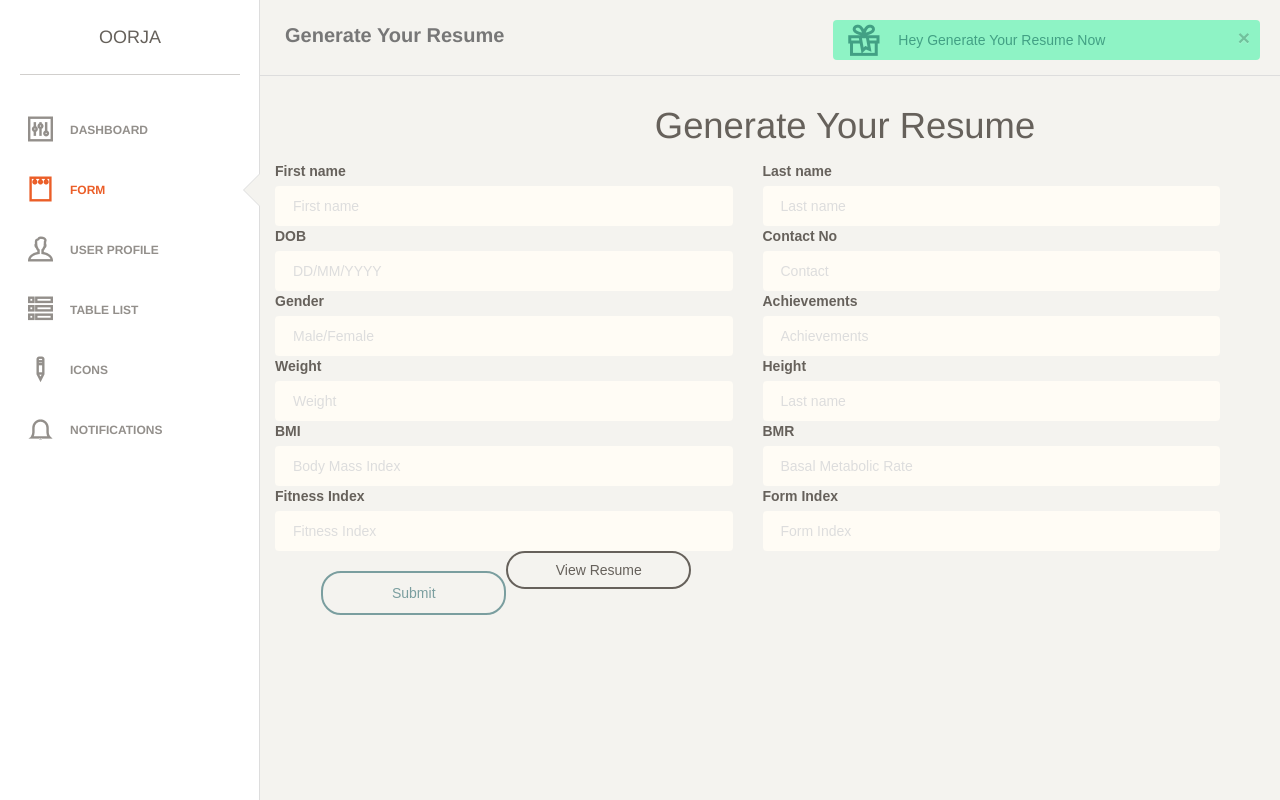
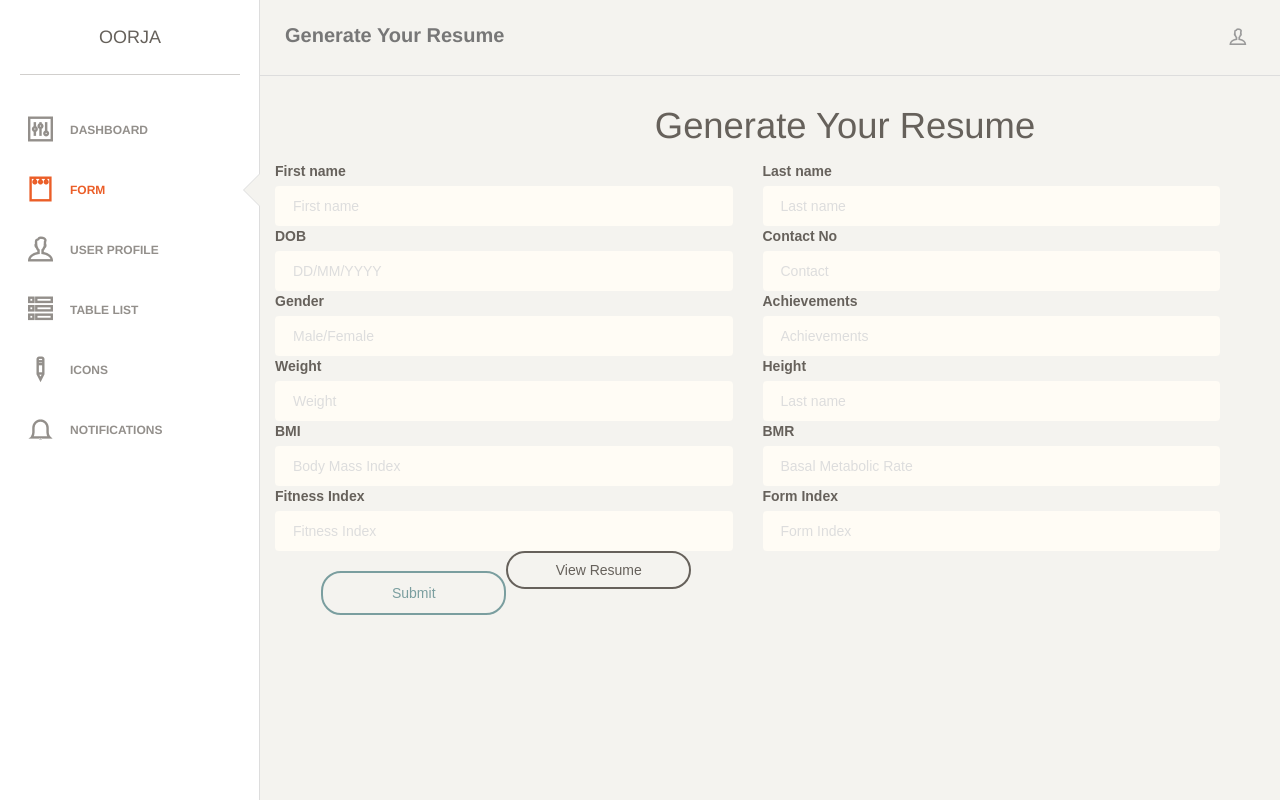
Before and after one commit to shikhar-scs/oorja, a website: page frontendWorks/HTMLfiles/form.html in a window 1280 px wide. Drawn offline with Linux system fonts and the light colour scheme; some packages are replaced by stand-ins of ours; a web font is replaced by a local one.

Commit message:
pps changes

```diff
--- a/frontendWorks/HTMLfiles/form.html
+++ b/frontendWorks/HTMLfiles/form.html
@@ -113,29 +113,29 @@
           <ul class="nav navbar-nav navbar-right">
             <li>
               <a href="#" class="dropdown-toggle" data-toggle="dropdown">
-                <i class="ti-panel"></i>
-                <p>Stats</p>
+                <!--<i class="ti-panel"></i>-->
+                <!--<p>Stats</p>-->
               </a>
             </li>
-            <li class="dropdown">
-              <a href="#" class="dropdown-toggle" data-toggle="dropdown">
-                <i class="ti-bell"></i>
-                <p class="notification">5</p>
-                <p>Notifications</p>
-                <b class="caret"></b>
-              </a>
-              <ul class="dropdown-menu">
-                <li><a href="#">Notification 1</a></li>
-                <li><a href="#">Notification 2</a></li>
-                <li><a href="#">Notification 3</a></li>
-                <li><a href="#">Notification 4</a></li>
-                <li><a href="#">Another notification</a></li>
-              </ul>
-            </li>
+            <!--<li class="dropdown">-->
+              <!--<a href="#" class="dropdown-toggle" data-toggle="dropdown">-->
+                <!--<i class="ti-bell"></i>-->
+                <!--<p class="notification">5</p>-->
+                <!--<p>Notifications</p>-->
+                <!--<b class="caret"></b>-->
+              <!--</a>-->
+              <!--<ul class="dropdown-menu">-->
+                <!--<li><a href="#">Notification 1</a></li>-->
+                <!--<li><a href="#">Notification 2</a></li>-->
+                <!--<li><a href="#">Notification 3</a></li>-->
+                <!--<li><a href="#">Notification 4</a></li>-->
+                <!--<li><a href="#">Another notification</a></li>-->
+              <!--</ul>-->
+            <!--</li>-->
             <li>
               <a href="#">
-                <i class="ti-settings"></i>
-                <p>Settings</p>
+                  <i class = "ti-user"></i>
+                <p id="displayName"></p>
               </a>
             </li>
           </ul>
--- a/frontendWorks/selfJS/form.js
+++ b/frontendWorks/selfJS/form.js
@@ -1,6 +1,8 @@
 $(document).ready(function () {
 
-	$('#submit').click( function () {
+    document.getElementById('displayName').innerText = `${JSON.parse(localStorage.getItem('userData')).data.name}`;
+
+    $('#submit').click( function () {
 		let fname = $('#fname').val();
 		let lname = $('#lname').val();
     let dob = $('#dob').val();
@@ -12,7 +14,6 @@
     let fit = $('#fit').val();
 		let form = $('#form');
     let achievements = $('#achievements').val();
-
 		if( fname && lname && gender && achievements) {
 			$.post('/form/', {
 				fname: fname,
```
Also changed, not shown: frontendWorks/HTMLfiles/dashboard.html (+19 -19 lines), frontendWorks/HTMLfiles/icons.html (+19 -19 lines).
